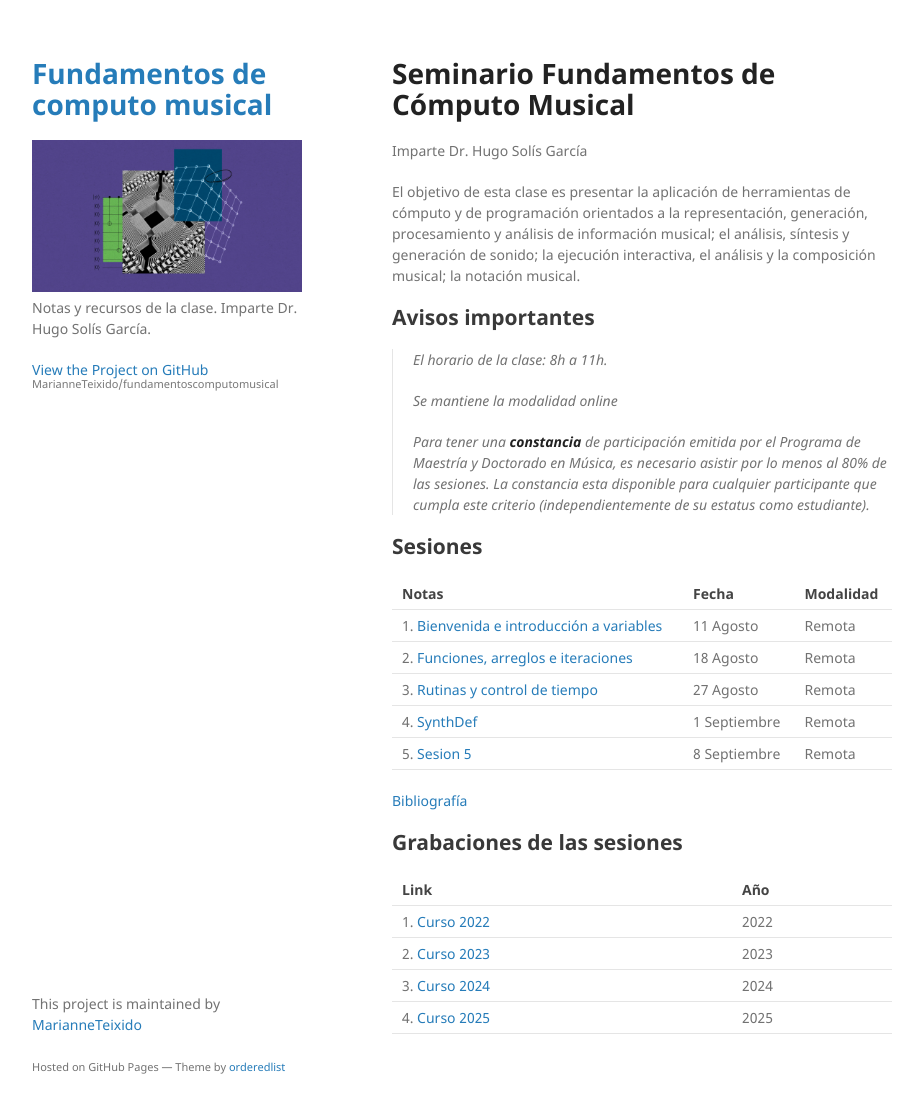
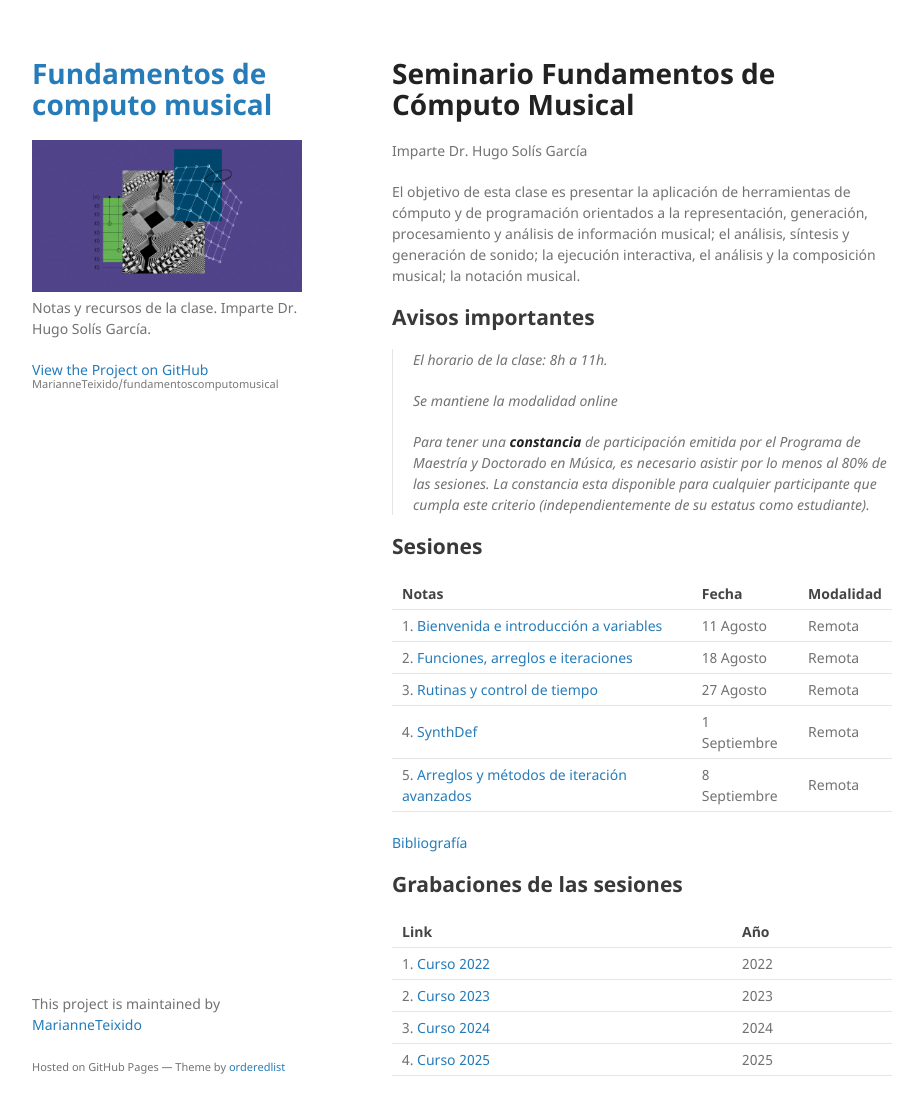
Before and after one commit to MarianneTeixido/fundamentoscomputomusical, a Jekyll site: the page built from index.md, in a window 1280 px wide and 1146 px high. Shown: the top 1115 px of the window, without its empty margins (178-1101 px from the left). Built offline with Jekyll 4.4.1, drawn with Linux system fonts in a browser that asks for light colours; our own code applies the rules of GitHub Pages for plain Markdown files.

Commit message:
fix: home

```diff
--- a/index.md
+++ b/index.md
@@ -24,7 +24,7 @@ El objetivo de esta clase es presentar la aplicación de herramientas de cómput
 | 2. [Funciones, arreglos e iteraciones](./docs/clase02.md) | 18 Agosto | Remota  |
 | 3. [Rutinas y control de tiempo](./docs/clase03.md) | 27 Agosto | Remota  |
 | 4. [SynthDef](./docs/clase04.md) | 1 Septiembre | Remota |
-| 5. [Sesion 5](./docs/clase05.md) | 8 Septiembre | Remota |
+| 5. [Arreglos y métodos de iteración avanzados](./docs/clase05.md) | 8 Septiembre | Remota |
 
 
 [Bibliografía](./docs/bibliografia.md)
```
Also changed, not shown: docs/clase05.md (+1 -1 lines).
